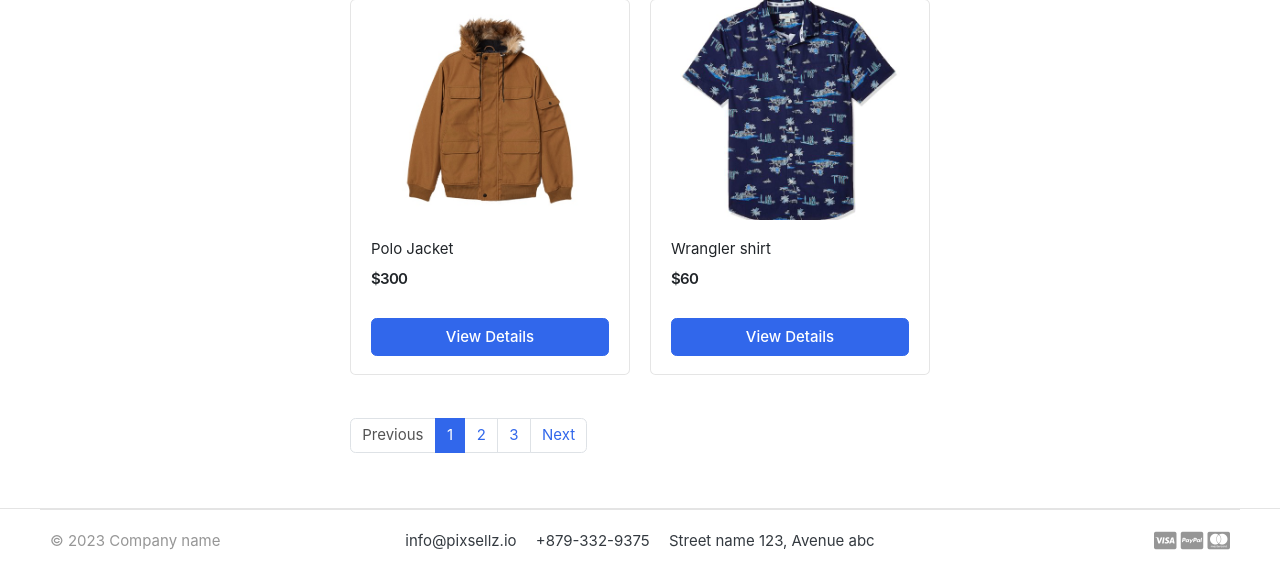
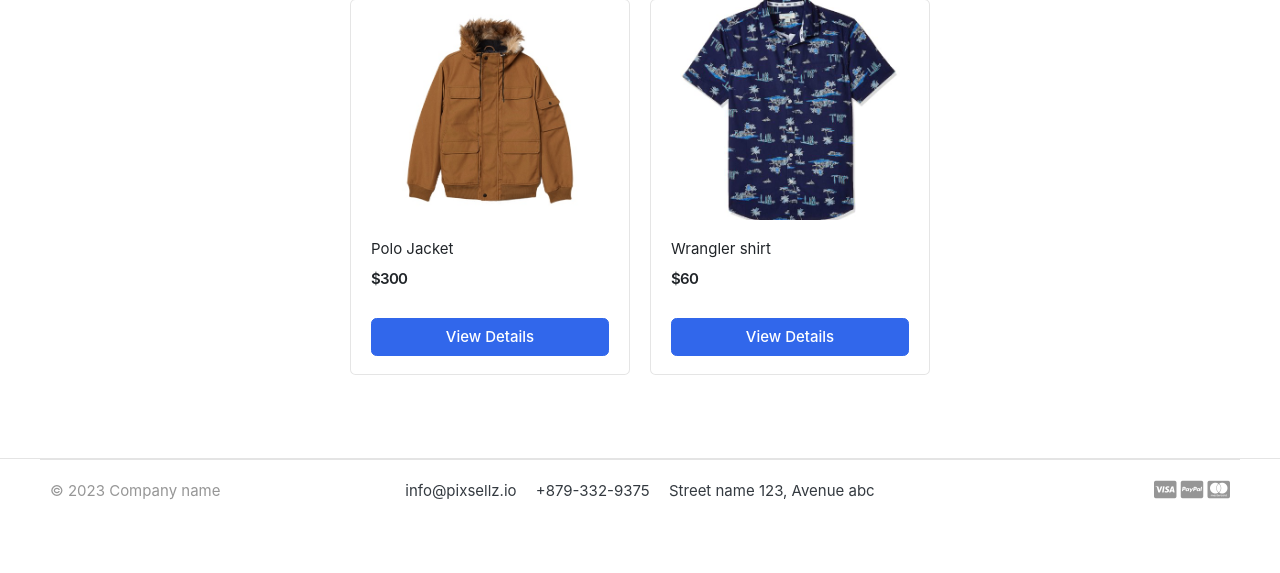
Before and after one commit to iamkonrad/django_eshop, a Django app: page /store/ in a window 1280 px wide. Shown: the part 1148-1721 px from the top of the page. After the commit the page ends 1648 px from the top, so only its background shows below. Run offline with Django 4.2, Linux system fonts and the light colour scheme; data comes from the database, SQL or seed files in the repository; some libraries are stand-ins or nearby versions; some web fonts are replaced.

Commit message:
PAGINATION PART 2. DIISPLAY
Creating an if statement (has_other_pages inside) store.html "Page Navigation sample" label  that will display pagination only if the number of products displayed exceeds the amount specified in store function's pagination variables, creating another if statement (if products.has_previous) that disables the "previous" button if there is not previous page to be shown(for instance if
number of items is too small to merit product display on multiple pages); creation of a for loop that goes over page number, if current page number is equal to i, the value of i on a page selection button will become inactive signifying that it's the current page number, if the current page number is different from i then list item will be created allowing for it to be"operable/clickable"; finally creation of
if product.has_next statement that will disable "next" button if there is no "next" page containing products to be shown

```diff
--- a/django_eshop/templates/store/store.html
+++ b/django_eshop/templates/store/store.html
@@ -154,13 +154,29 @@
 
 
 <nav class="mt-4" aria-label="Page navigation sample">
-  <ul class="pagination">
-    <li class="page-item disabled"><a class="page-link" href="#">Previous</a></li>
-    <li class="page-item active"><a class="page-link" href="#">1</a></li>
-    <li class="page-item"><a class="page-link" href="#">2</a></li>
-    <li class="page-item"><a class="page-link" href="#">3</a></li>
-    <li class="page-item"><a class="page-link" href="#">Next</a></li>
-  </ul>
+    {% if products.has_other_pages %}
+      <ul class="pagination">
+        {% if products.has_previous %}
+        <li class="page-item disabled"><a class="page-link" href="?page={{ products.previous_page_number }}">Previous</a></li>
+        {% else %}
+        <li class="page-item active"><a class="page-link" href="#">Previous</a></li>
+     {% endif %}
+
+        {%for i in products.paginator.page_range %}
+            {% if products.number == i %}
+        <li class="page-item active"><a class="page-link" href="#">{{i}}</a></li>
+            {% else %}
+        <li class="page-item"><a class="page-link" href="?page={{i}}">{{i}}</a></li>
+            {% endif %}
+        {% endfor %}
+
+        {% if products.has_next %}
+        <li class="page-item "><a class="page-link" href="?page={{ products.next_page_number }}">Previous</a></li>
+        {% else %}
+        <li class="page-item disabled"><a class="page-link" href="#">Next</a></li>
+     {% endif %}
+      </ul>
+    {% endif %}
 </nav>
 
 	</main> <!-- col.// -->
```
